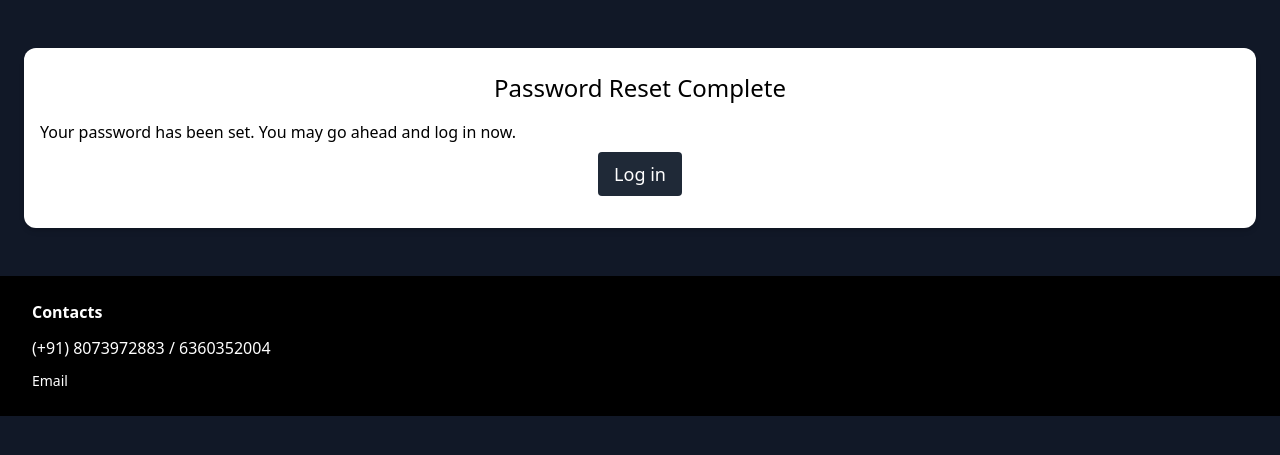
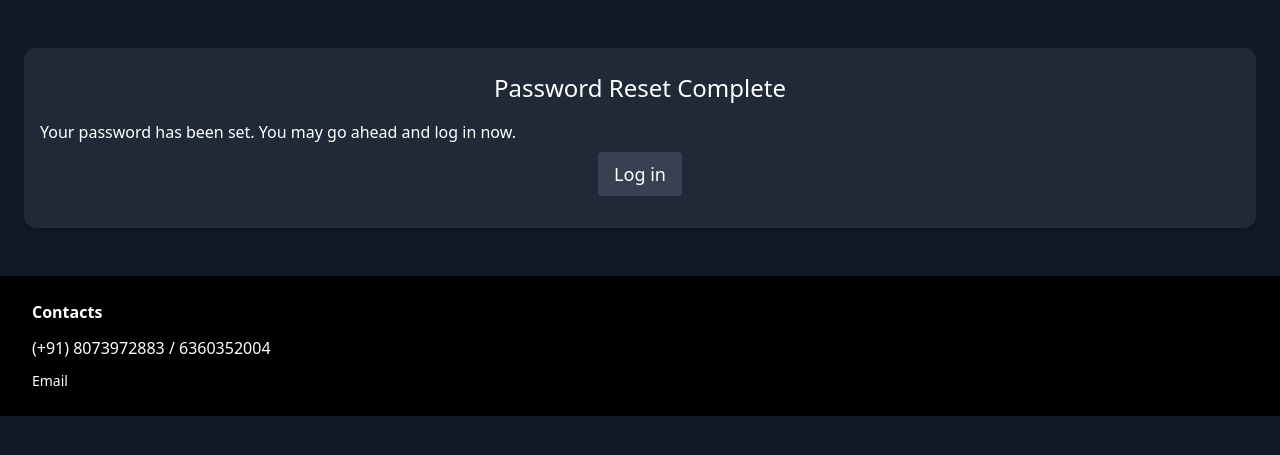
Before and after one commit to danieljkpraveen/Diskvr, a Django app: page /reset/done/ in a window 1280 px wide. Shown: the part 77-532 px from the top of the page. Run offline with Django 4.2, Linux system fonts and the light colour scheme.

Commit message:
dark mode for password reset

```diff
--- a/core/forms.py
+++ b/core/forms.py
@@ -95,7 +95,7 @@ class CustomSetPasswordForm(SetPasswordForm):
         widget=forms.PasswordInput(
             attrs={
                 'placeholder': 'Enter new password',
-                'class': 'w-full py-4 px-6 rounded-xl',
+                'class': 'w-full py-4 px-6 text-black rounded-xl',
             }
         )
     )
@@ -103,7 +103,7 @@ class CustomSetPasswordForm(SetPasswordForm):
         widget=forms.PasswordInput(
             attrs={
                 'placeholder': 'Confirm new password',
-                'class': 'w-full py-4 px-6 rounded-xl',
+                'class': 'w-full py-4 px-6 text-black rounded-xl',
             }
         )
     )
--- a/core/templates/core/password_reset_complete.html
+++ b/core/templates/core/password_reset_complete.html
@@ -3,13 +3,13 @@
 {% block title %}Password Reset Complete{% endblock %}
 
 {% block content %}
-<div class="w-full my-6 px-4 bg-white shadow-md rounded-xl p-6">
-    <h1 class="mb-4 text-xl md:text-2xl text-center">Password Reset Complete</h1>
+<div class="w-full my-6 px-4 bg-gray-800 shadow-md rounded-xl p-6">
+    <h1 class="mb-4 text-xl md:text-2xl text-white text-center">Password Reset Complete</h1>
 
-    <p>Your password has been set. You may go ahead and log in now.</p>
+    <p class="text-white">Your password has been set. You may go ahead and log in now.</p>
 
     <div class="flex justify-center p-2">
-        <a href="{% url 'login' %}" class="py-2 px-4 text-lg bg-gray-800 hover:bg-blue-500 rounded text-white">Log in</a>
+        <a href="{% url 'login' %}" class="py-2 px-4 text-lg bg-gray-700 hover:bg-blue-500 rounded text-white">Log in</a>
     </div>
 </div>
 {% endblock %}
--- a/core/templates/core/password_reset_confirm.html
+++ b/core/templates/core/password_reset_confirm.html
@@ -3,7 +3,7 @@
 {% block title %}Enter New Password{% endblock %}
 
 {% block content %}
-<div class="w-full my-6 px-4 bg-white shadow-md rounded-xl p-6">
+<div class="w-full my-6 px-4 bg-gray-800 text-white shadow-md rounded-xl p-6">
     <h1 class="mb-4 text-xl md:text-2xl text-center">Enter New Password</h1>
 
     <form method="post" action=".">
@@ -31,7 +31,7 @@
         </div>
 
         <div class="flex justify-center">
-            <button class="py-2 px-4 text-lg bg-gray-800 hover:bg-blue-500 rounded text-white">
+            <button class="py-2 px-4 text-lg bg-gray-700 hover:bg-blue-500 rounded text-white">
                 Submit
             </button>
         </div>
```
Also changed, not shown: core/templates/core/password_reset_done.html (+4 -4 lines).
